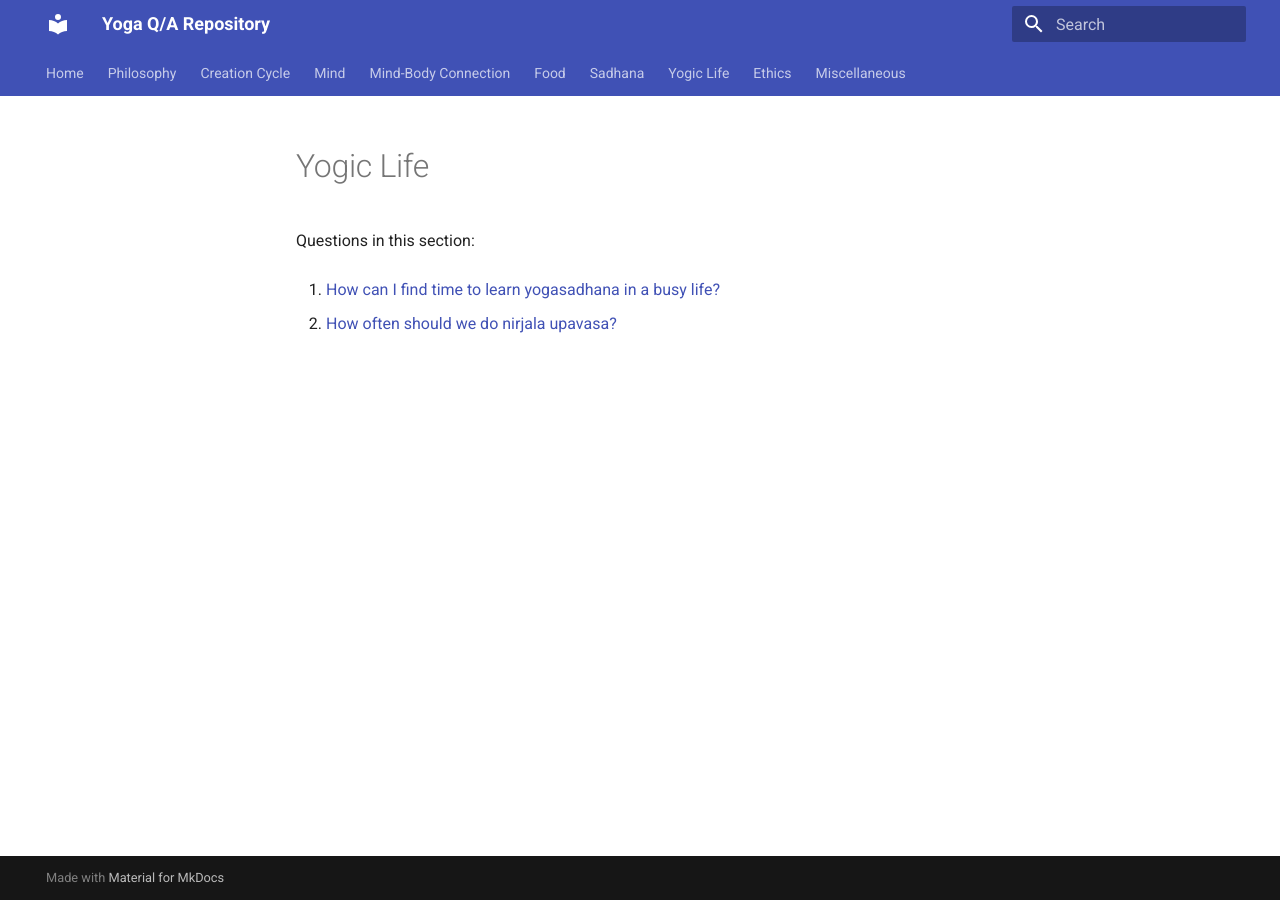
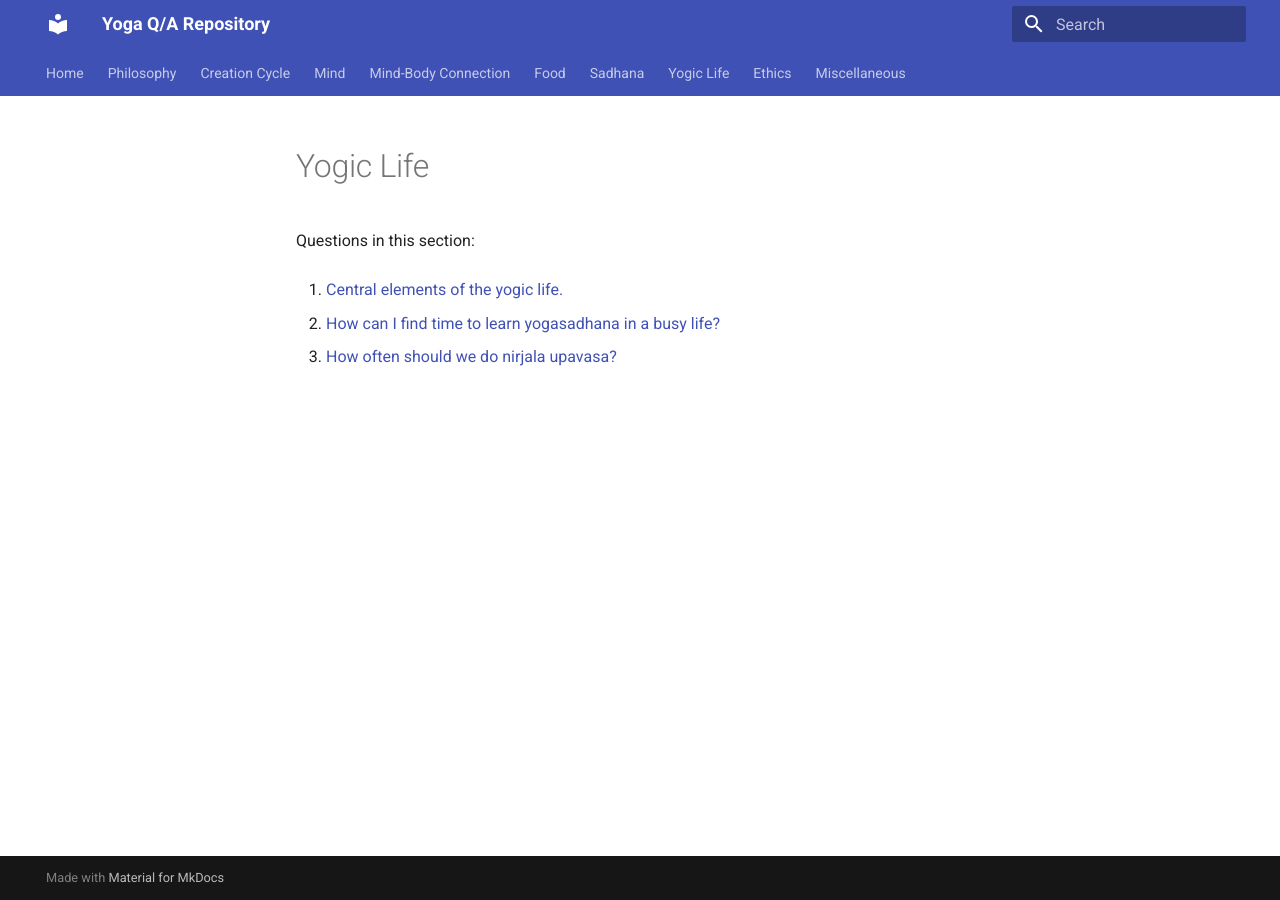
Before and after one commit to yogiclife/yoga-qa, an MkDocs documentation site: the page built from docs/yogic-life/README.md, in a window 1280 px wide. Built offline with MkDocs 1.6.1 and Material for MkDocs 9.7.7, drawn with Linux system fonts in a browser that asks for light colours.

Commit message:
Update topic indices [skip ci]

```diff
--- a/docs/yogic-life/README.md
+++ b/docs/yogic-life/README.md
@@ -2,6 +2,8 @@
 
 Questions in this section:
 
-1. [How can I find time to learn yogasadhana in a busy life?](how-can-i-find-time-to-learn-yogasadhana-in-a-busy-life-20260628-121124.md)
+1. [Central elements of the yogic life.](central-elements-of-the-yogic-life-20260628-125921.md)
 
-2. [How often should we do nirjala upavasa?](how-often-should-we-do-nirjala-upavasa-20260628-115448.md)
+2. [How can I find time to learn yogasadhana in a busy life?](how-can-i-find-time-to-learn-yogasadhana-in-a-busy-life-20260628-121124.md)
+
+3. [How often should we do nirjala upavasa?](how-often-should-we-do-nirjala-upavasa-20260628-115448.md)
```
